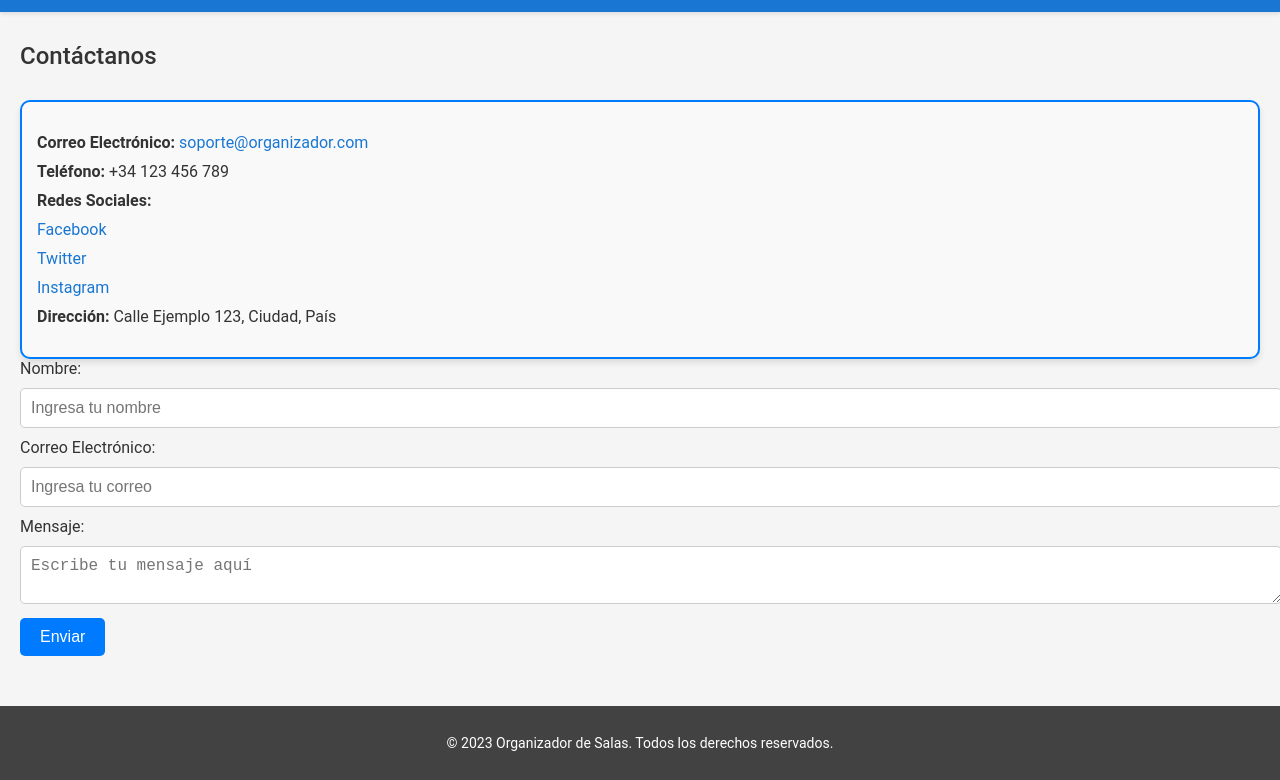
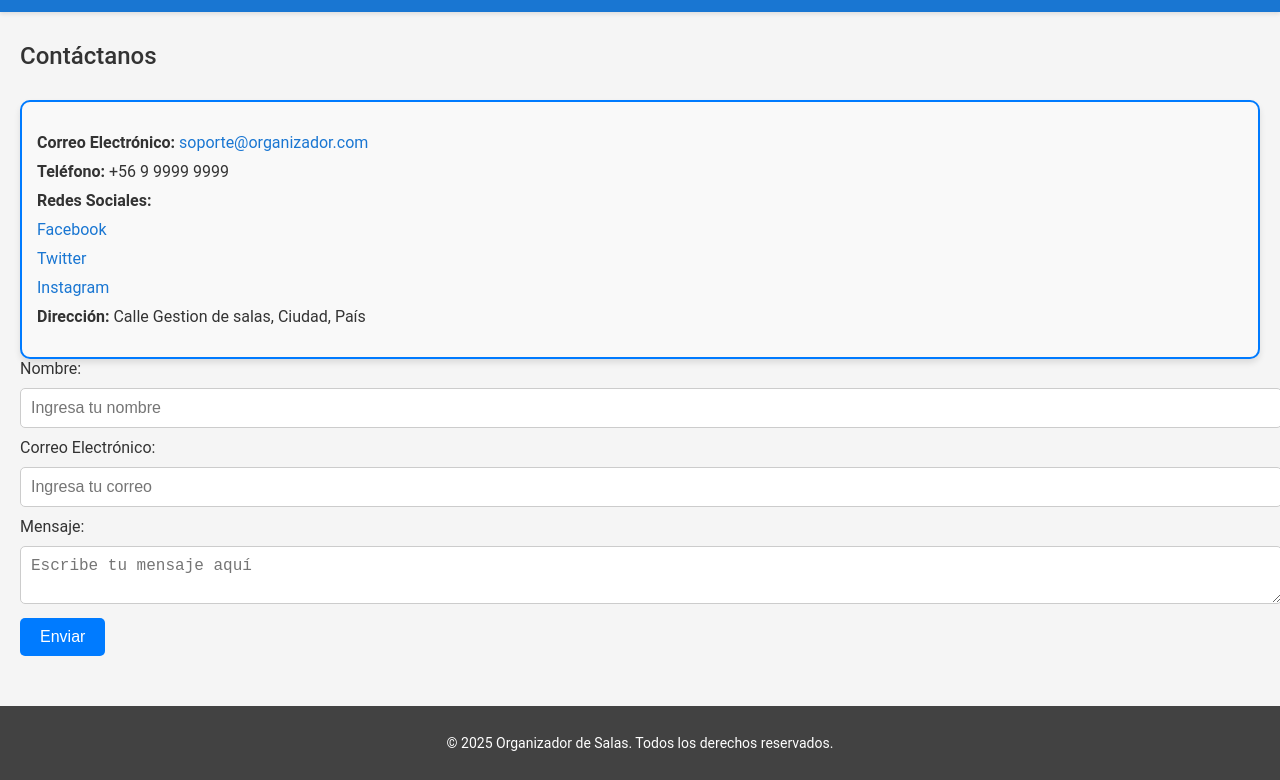
Before and after one commit to dqq0/-GDS, a plain HTML site: page contacto.html in a window 1280 px wide. Shown: the part 66-846 px from the top of the page. Drawn offline with Linux system fonts and the light colour scheme.

Commit message:
Actualizacion contacto

```diff
--- a/contacto.html
+++ b/contacto.html
@@ -69,14 +69,14 @@
       <div class="info-contacto">
         <ul>
           <li><strong>Correo Electrónico:</strong> <a href="mailto:soporte@organizador.com">soporte@organizador.com</a></li>
-          <li><strong>Teléfono:</strong> +34 123 456 789</li>
+          <li><strong>Teléfono:</strong> +56 9 9999 9999</li>
           <li><strong>Redes Sociales:</strong></li>
           <ul>
             <li><a href="https://facebook.com/organizador" target="_blank">Facebook</a></li>
             <li><a href="https://twitter.com/organizador" target="_blank">Twitter</a></li>
             <li><a href="https://instagram.com/organizador" target="_blank">Instagram</a></li>
           </ul>
-          <li><strong>Dirección:</strong> Calle Ejemplo 123, Ciudad, País</li>
+          <li><strong>Dirección:</strong> Calle Gestion de salas, Ciudad, País</li>
         </ul>
       </div>
       <form class="formulario-contacto">
@@ -95,7 +95,7 @@
   </main>
 
   <footer class="footer">
-    <p>© 2023 Organizador de Salas. Todos los derechos reservados.</p>
+    <p>© 2025 Organizador de Salas. Todos los derechos reservados.</p>
   </footer>
 </body>
 </html>
```
